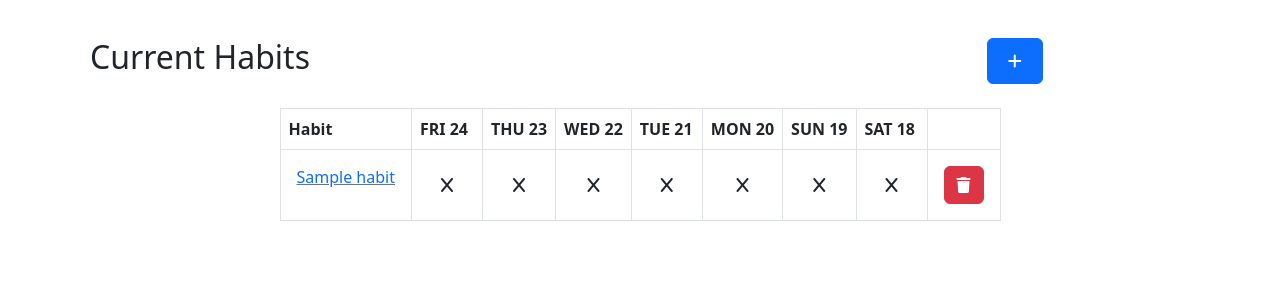
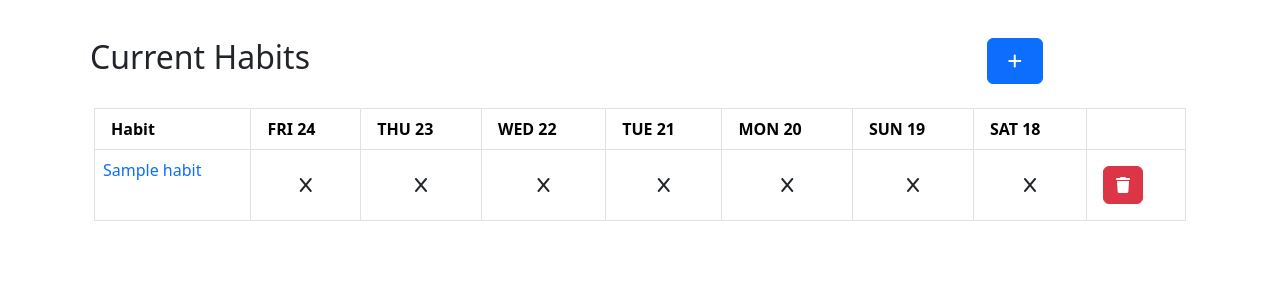
Before and after one commit to sarembot/habit-tracker, a Django app: page /habits in a window 1280 px wide. Shown: the part 58-358 px from the top of the page. Run offline with Django 5.2, Linux system fonts and the light colour scheme; a user stored in the database is signed in; tables that the repository leaves empty hold one stand-in row (values such as "Sample post"); some libraries are stand-ins or nearby versions.

Commit message:
Fixed formatter issue.

```diff
--- a/apps/habits/templates/habits/base.html
+++ b/apps/habits/templates/habits/base.html
@@ -13,7 +13,6 @@
       rel="stylesheet"
       href="https://cdnjs.cloudflare.com/ajax/libs/font-awesome/6.5.1/css/all.min.css"
     />
-    <script src="{% static 'script.js' %}"></script>
   </head>
   <body>
     <header class="p-0">
@@ -85,5 +84,8 @@
       </nav>
     </header>
     <main>{% block content %} {% endblock %}</main>
+    <script src="https://cdn.jsdelivr.net/npm/chart.js"></script>
+    <script src="{% static 'completedToggle.js' %}"></script>
+    <script src="{% static 'analytics.js' %}"></script>
   </body>
 </html>
--- a/apps/habits/templates/habits/habits.html
+++ b/apps/habits/templates/habits/habits.html
@@ -1,7 +1,5 @@
-{% extends "habits/base.html" %}
-{% load habit_filters %}
-
-{% block content %}
+{% extends "habits/base.html" %} {% load habit_filters %} {% load
+crispy_forms_tags %} {% load crispy_forms_filters %} {% block content %}
 <!-- Header  -->
 <div class="container page mt-5">
   <div class="row">
@@ -41,8 +39,9 @@
             ></button>
           </div>
           <div class="modal-body">
-            <form method="POST">
-              {% csrf_token %} {{ habit_form.as_p }}
+            <form method="POST" novalidate>
+              {% csrf_token %} {{ habit_form|crispy }}
+
               <button type="submit" class="btn btn-primary">Save Habit</button>
             </form>
           </div>
@@ -53,24 +52,24 @@
 
   <!-- Habits Dashboard -->
   <div class="container d-flex justify-content-center align-items-center">
-    <table class="border">
+    <table class="table">
       <!-- Column Headers -->
-      <tr class="border">
-        <th class="border">Habit</th>
-        {% for str in date_strings %}
-        <th class="border">{{ str }}</th>
-        {% endfor %}
-      </tr>
-
+      <thead>
+        <tr class="border">
+          <th scope="col" class="border px-3">Habit</th>
+          {% for str in date_strings %}
+          <th scope="col" class="border px-3">{{ str }}</th>
+          {% endfor %}
+        </tr>
+      </thead>
       <!-- Row Headers -->
       {% for habit in habits %}
       <tr class="border">
         <td class="border">
-          <p class="p-0 text-left habit-link">
-            <a
+          <p class="p-0 m-0 text-left">
+            <a id="{{ habit.name }}Btn"
               href="habits/{{ habit.id }}"
-              class="link-underline-secondary"
-              id="habit-link"
+              class="p-0 m-0 habit-link"
             >
               {{ habit.name }}</a
             >
@@ -89,7 +88,8 @@
               <i class="p-0 fa-solid fa-check"></i>
               {% else %}
               <i class="p-0 fa-solid fa-x"></i>
-              {% endif %} {% endwith %}
+              {% endif %}
+              {% endwith %}
             </button>
           </form>
         </td>
```
Also changed, not shown: apps/habits/templates/habits/details.html (+11 -1 lines).
